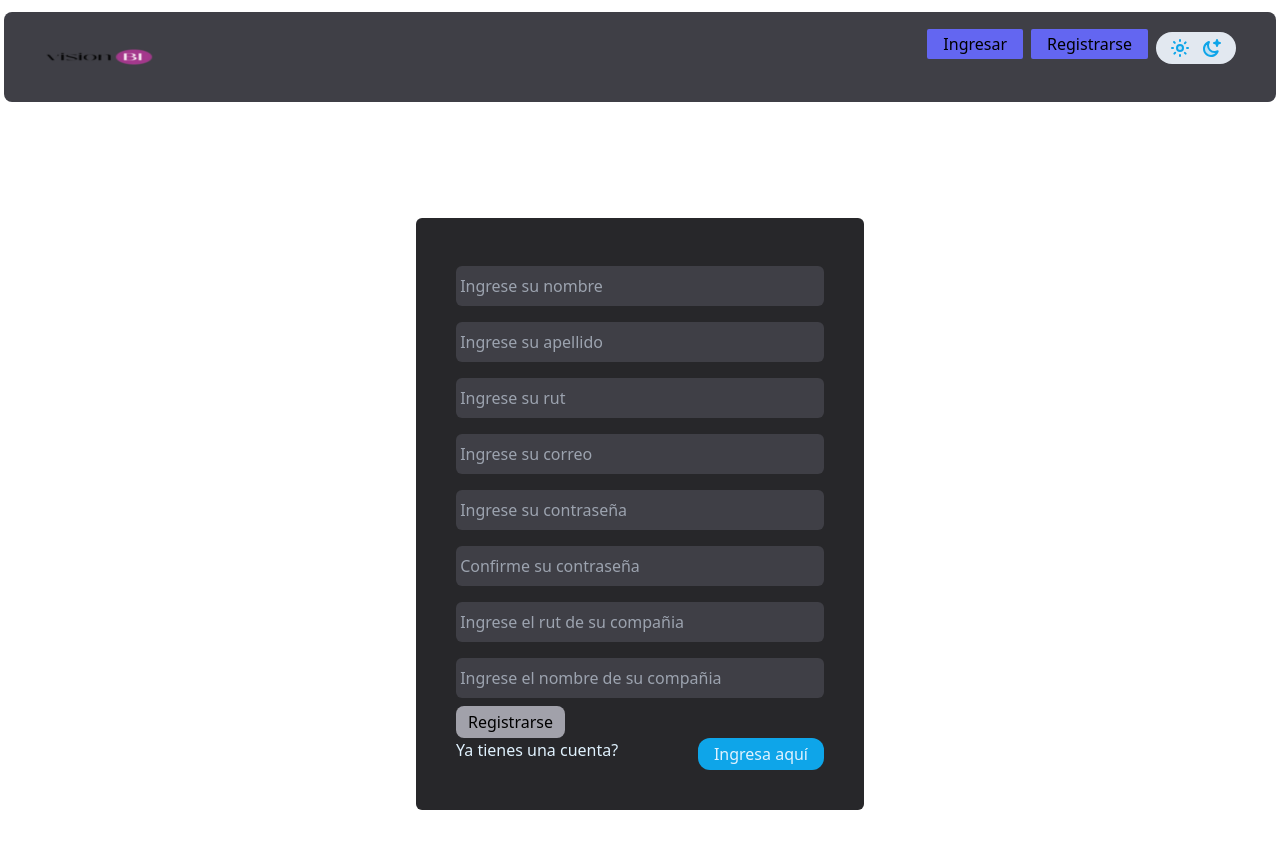
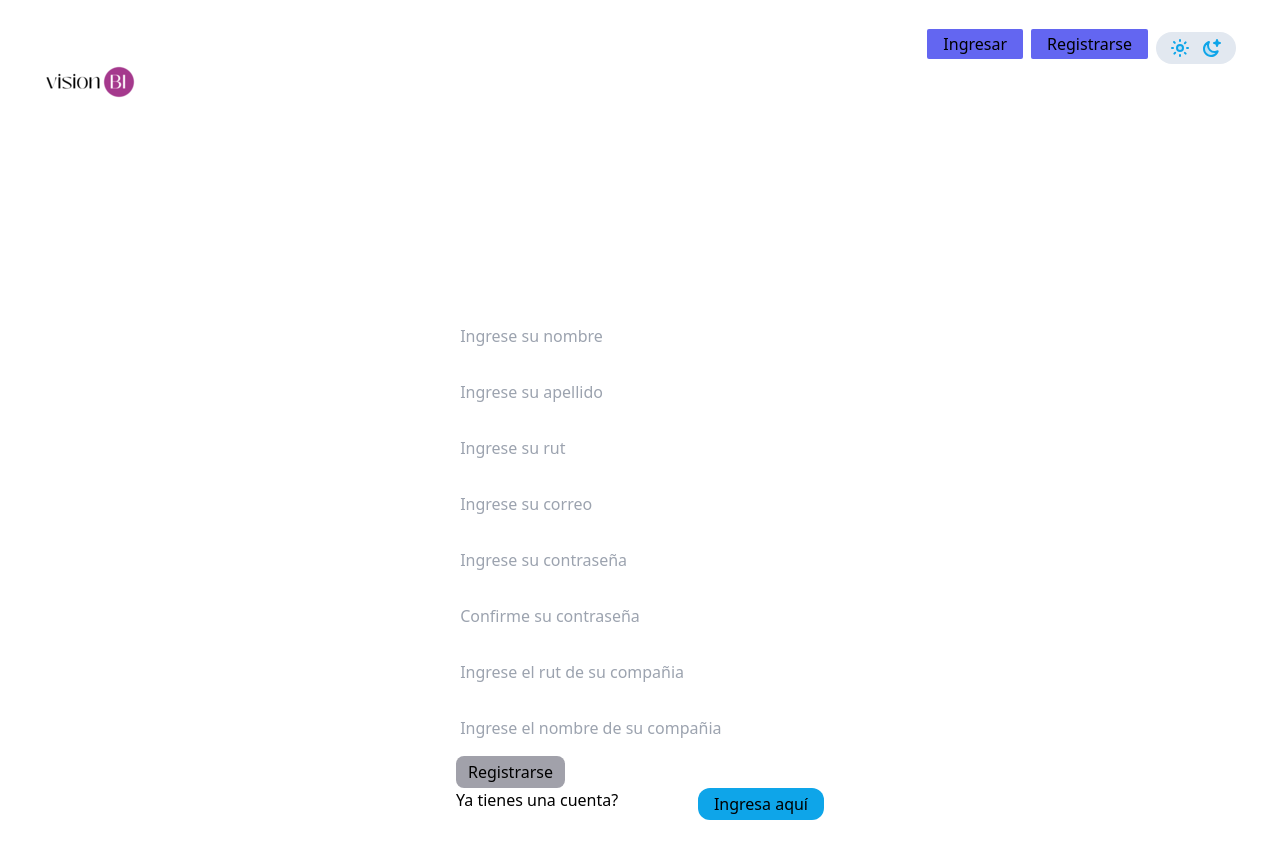
Before and after one commit to GhostXJD/VisionBi, a React (Vite) app in the folder client/: page /registro in a window 1280 px wide. Shown: the top 858 px of the page. Built offline with nearby package versions, Linux system fonts and the light colour scheme.

Commit message:
css front

```diff
--- a/client/src/App.jsx
+++ b/client/src/App.jsx
@@ -1,5 +1,6 @@
 import { BrowserRouter, Routes, Route } from 'react-router-dom';
 import { AuthProvider } from './context/AuthContext';
+import { ThemeProvider } from './context/ThemeContext';
 
 import PresentacionPage from './pages/PresentacionPage'
 import LoginPage from './pages/LoginPage';
@@ -16,28 +17,29 @@ import RegistroEmpleadoPage from './pages/RegistroEmpleadoPage';
 function App() {
   return (
     <AuthProvider>
+      <ThemeProvider>
         <BrowserRouter>
           <main className='container mx-auto px-1'>
             <Navbar />
             <Routes>
-            //Rutas publicas
+              {/* Rutas publicas */}
               <Route path='/' element={<PresentacionPage />} />
               <Route path='/login' element={<LoginPage />} />
               <Route path='/registro' element={<RegistroPage />} />
 
-            //Rutas usuarios logueados
+              {/* Rutas usuarios logueados */}
               <Route element={<ProtectedRoute />}>
                 <Route path='/inicio' element={<HomePage />} />
                 <Route path='/perfil' element={<Profile />} />
               </Route>
 
-            //Rutas Admin
+            {/* Rutas Admin */}
             <Route element={<ProtectedRoute role='admin'/>}>
               <Route path='/ListarUsuarios' element={<ListarUsuariosPage />} />
               <Route path='/RegistrarUsuario' element={<RegistroUsuarioPage />} />
             </Route>
 
-            //Rutas Representante
+            {/* Rutas Representante */}
             <Route element={<ProtectedRoute role='representante'/>}>
               <Route path='/RegistrarEmpleado' element={<RegistroEmpleadoPage />} />
             </Route>
@@ -48,6 +50,7 @@ function App() {
           </Routes>
         </main>
       </BrowserRouter>
+      </ThemeProvider>
     </AuthProvider>
   )
 }
--- a/client/src/components/Navbar.jsx
+++ b/client/src/components/Navbar.jsx
@@ -1,36 +1,17 @@
 import { Link } from "react-router-dom";
 import { useAuth } from "../context/AuthContext";
-import { useEffect, useState } from "react";
-import logo from "../images/visionBI (1).png"
+import { useTheme } from "../context/ThemeContext"; // Importa el contexto del tema
+import logo from "../images/visionBI (1).png";
 
 function Navbar() {
     const { isAuthenticated, logout, usuario, hasRole } = useAuth();
-
-    const [theme, setTheme] = useState(() => {
-        if (window.matchMedia("(prefers-color-scheme: dark)").matches) {
-            return "dark";
-        }
-
-        return "light";
-    });
-    useEffect(() => {
-        if (theme === "dark") {
-            document.querySelector('html').classList.add('dark');
-        } else {
-            document.querySelector('html').classList.remove('dark');
-        }
-    }, [theme])
-
-    const handleChangeTheme = () => {
-        setTheme(prevTheme => prevTheme === "light" ? "dark" : "light");
-    }
+    const { theme, toggleTheme } = useTheme(); // Usa el estado del tema y la función toggleTheme del contexto del tema
 
     return (
-        <nav className="bg-zinc-700 my-3 flex justify-between py-5 px-10 rounded-lg">
+        <nav className={` my-3 flex justify-between py-5 px-10 rounded-lg ${theme === "dark" ? "dark" : ""}`}>
             <Link to='/'>
                 <img src={logo} alt="Logo"  />
             </Link>
-
 
             <ul className="flex gap-x-2">
                 {isAuthenticated ? (
@@ -75,8 +56,8 @@ function Navbar() {
                     </>
                 )}
                 <button
-                    className='text-center px-3 py-1 h-8 bg-slate-200 rounded-3xl hover:bg-slate-300 dark:bg-zinc-800 dark:hover:bg-slate-900'
-                    onClick={handleChangeTheme}
+                    className={`text-center px-3 py-1 h-8 bg-slate-200 rounded-3xl hover:bg-slate-300 dark:bg-zinc-800 dark:hover:bg-slate-900`}
+                    onClick={toggleTheme} // Utiliza la función toggleTheme para cambiar el tema
                 >
                     <div className="flex items-center space-x-2 ">
                         <div>
@@ -102,7 +83,6 @@ function Navbar() {
                         </div>
                     </div>
                 </button>
-
             </ul>
         </nav>
     );
--- /dev/null
+++ b/client/src/context/ThemeContext.jsx
@@ -0,0 +1,37 @@
+import { createContext, useContext, useState, useEffect } from 'react';
+
+// Crea el contexto del tema
+const ThemeContext = createContext();
+
+// Hook personalizado para usar el contexto del tema
+export function useTheme() {
+    return useContext(ThemeContext);
+}
+
+// Proveedor de tema que se utilizará en la parte superior de la jerarquía de componentes
+export function ThemeProvider({ children }) {
+    const [theme, setTheme] = useState(() => {
+        // Determina el tema según la preferencia del sistema
+        if (window.matchMedia('(prefers-color-scheme: dark)').matches) {
+            return 'dark';
+        } else {
+            return 'light';
+        }
+    });
+
+    // Cambia el tema cuando el botón es presionado
+    const toggleTheme = () => {
+        setTheme((prevTheme) => (prevTheme === 'light' ? 'dark' : 'light'));
+    };
+
+    // Efecto para aplicar el tema al documento HTML
+    useEffect(() => {
+        document.documentElement.classList.toggle('dark', theme === 'dark');
+    }, [theme]);
+
+    return (
+        <ThemeContext.Provider value={{ theme, toggleTheme }}>
+            {children}
+        </ThemeContext.Provider>
+    );
+}
--- a/client/src/pages/ListarUsuariosPage.jsx
+++ b/client/src/pages/ListarUsuariosPage.jsx
@@ -1,4 +1,4 @@
-import React, { useState, useEffect } from 'react';
+import { useState, useEffect } from 'react';
 import { deleteUsuarioRequest, getUsuariosRequest } from '../api/usuarios';
 import UsuarioCard from "../components/UsuarioCard";
 
--- a/client/src/pages/RegistroPage.jsx
+++ b/client/src/pages/RegistroPage.jsx
@@ -4,12 +4,14 @@ import { useEffect } from 'react';
 import { useNavigate, Link } from 'react-router-dom';
 import Swal from 'sweetalert2'
 import { createCompanyRequest } from '../api/company';
+import { useTheme } from '../context/ThemeContext';
 
 function RegistroPage() {
 
   const { register, handleSubmit, formState: { errors }, watch } = useForm();
   const { signup, isAuthenticated, errors: registroError } = useAuth();
   const navigate = useNavigate();
+  const { theme } = useTheme();
 
   useEffect(() => {
     if (isAuthenticated) navigate('/inicio')
@@ -83,18 +85,19 @@ function RegistroPage() {
 
 
   return (
-    <div className='flex h-screen items-center justify-center'>
-    <div  className='bg-zinc-800 max-w-md p-10 rounded-md'>
-      {registroError.map((error, i) => (
-        <div className='bg-red-500 p-2 text-white text-center my-2' key={i}>
-          {error}
+        <div className={`flex h-screen items-center justify-center bg-${theme === 'dark' ? 'dark' : ''}`}>
+      <div className={`max-w-md p-10 rounded-md bg-${theme === 'dark' ? 'zinc-800' : 'zinc-300'}`}>
+        {registroError.map((error, i) => (
+          <div className='bg-red-500 p-2 text-white text-center my-2' key={i}>
+            {error}
+
         </div>
       ))}
       <form onSubmit={onSubmit}>
         <input
           type="text"
           {...register("nombre", { required: true })}
-          className='w-full bg-zinc-700 text-white px4 py-2 rounded-md my-2'
+          className='w-full bg-${theme === "dark" ? "dark" : ""}`} text-${theme === "dark" ? "dark" : ""}`} px4 py-2 rounded-md my-2'
           placeholder=' Ingrese su nombre'
         />
         {errors.nombre && (
@@ -103,7 +106,7 @@ function RegistroPage() {
         <input
           type="text"
           {...register("apellido", { required: true })}
-          className='w-full bg-zinc-700 text-white px4 py-2 rounded-md my-2'
+          className='w-full bg-${theme === "dark" ? "dark" : ""}`} text-${theme === "dark" ? "dark" : ""}`} text-white px4 py-2 rounded-md my-2'
           placeholder=' Ingrese su apellido'
         />
         {errors.nombre && (
@@ -113,7 +116,7 @@ function RegistroPage() {
         <input
           type="text"
           {...register("rut", { required: true })}
-          className='w-full bg-zinc-700 text-white px4 py-2 rounded-md my-2'
+          className='w-full bg-${theme === "dark" ? "dark" : ""}`} text-${theme === "dark" ? "dark" : ""}`} text-white px4 py-2 rounded-md my-2'
           placeholder=' Ingrese su rut'
           onBlur={(e) => {
             const rutFormateado = formatearRut(e.target.value);
@@ -132,7 +135,7 @@ function RegistroPage() {
         <input
           type="email"
           {...register("correo", { required: true, pattern: { value: "([a-zA-Z0-9]([^ @&%$\\\/()=?¿!.,:;]?|\d?)+[a-zA-Z0-9][\.]){1,2}" } })}
-          className='w-full bg-zinc-700 text-white px4 py-2 rounded-md my-2'
+          className='w-full ${theme === "dark" ? "dark" : ""}`} text-${theme === "dark" ? "dark" : ""}`} text-white px4 py-2 rounded-md my-2'
           placeholder=' Ingrese su correo'
         />
         {errors.correo && (
@@ -141,7 +144,7 @@ function RegistroPage() {
         <input
           type="password"
           {...register("password", { required: true })}
-          className='w-full bg-zinc-700 text-white px4 py-2 rounded-md my-2'
+          className='w-full bg-${theme === "dark" ? "dark" : ""}`} text-${theme === "dark" ? "dark" : ""}`} text-white px4 py-2 rounded-md my-2'
           placeholder=' Ingrese su contraseña'
         />
         {errors.password && (
@@ -150,7 +153,7 @@ function RegistroPage() {
         <input
           type="password"
           {...register("confirmarPassword", { required: true, validate: value => value === watch('password') || "Las contraseñas no coinciden" })}
-          className='w-full bg-zinc-700 text-white px4 py-2 rounded-md my-2'
+          className='w-full bg-${theme === "dark" ? "dark" : ""}`} text-${theme === "dark" ? "dark" : ""}`} text-white px4 py-2 rounded-md my-2'
           placeholder=' Confirme su contraseña'
         />
         {errors.confirmarPassword && (
@@ -163,13 +166,13 @@ function RegistroPage() {
         <input
           type="text"
           {...register("businessRut", { required: true })}
-          className='w-full bg-zinc-700 text-white px4 py-2 rounded-md my-2'
+          className='w-full bg-${theme === "dark" ? "dark" : ""}`} text-${theme === "dark" ? "dark" : ""}`} text-white px4 py-2 rounded-md my-2'
           placeholder=' Ingrese el rut de su compañia'
         />
         <input
           type="text"
           {...register("businessName", { required: true })}
-          className='w-full bg-zinc-700 text-white px4 py-2 rounded-md my-2'
+          className='w-full bg-${theme === "dark" ? "dark" : ""}`} text-${theme === "dark" ? "dark" : ""}`} text-white px4 py-2 rounded-md my-2'
           placeholder=' Ingrese el nombre de su compañia'
         />
         {errors.nombre && (
@@ -177,7 +180,7 @@ function RegistroPage() {
         )}
         <button className='bg-zinc-400 px-3 py-1 rounded-lg' type="submit">Registrarse</button>
       </form>
-      <p className='flex gap-x-2 justify-between text-sky-100'>
+      <p className='flex gap-x-2 justify-between text-${theme === "dark" ? "dark" : ""}`}'>
         Ya tienes una cuenta? <Link to='/login' className='bg-sky-500 px-4 py-1 rounded-xl'>Ingresa aquí</Link>
       </p>
     </div></div>
--- a/client/src/pages/RegistroUsuarioPage.jsx
+++ b/client/src/pages/RegistroUsuarioPage.jsx
@@ -1,7 +1,7 @@
 import { useForm } from 'react-hook-form'
 import { useAuth } from '../context/AuthContext'
 import { useEffect } from 'react';
-import { useNavigate, Link } from 'react-router-dom';
+import { useNavigate } from 'react-router-dom';
 import { createUsuarioRequest } from '../api/usuarios'
 import Swal from 'sweetalert2'
 
```
Also changed, not shown: client/src/images/visionBI (1).png, client/src/images/visionBI.png (added). Lines whose indentation alone changed are shown as unchanged.
